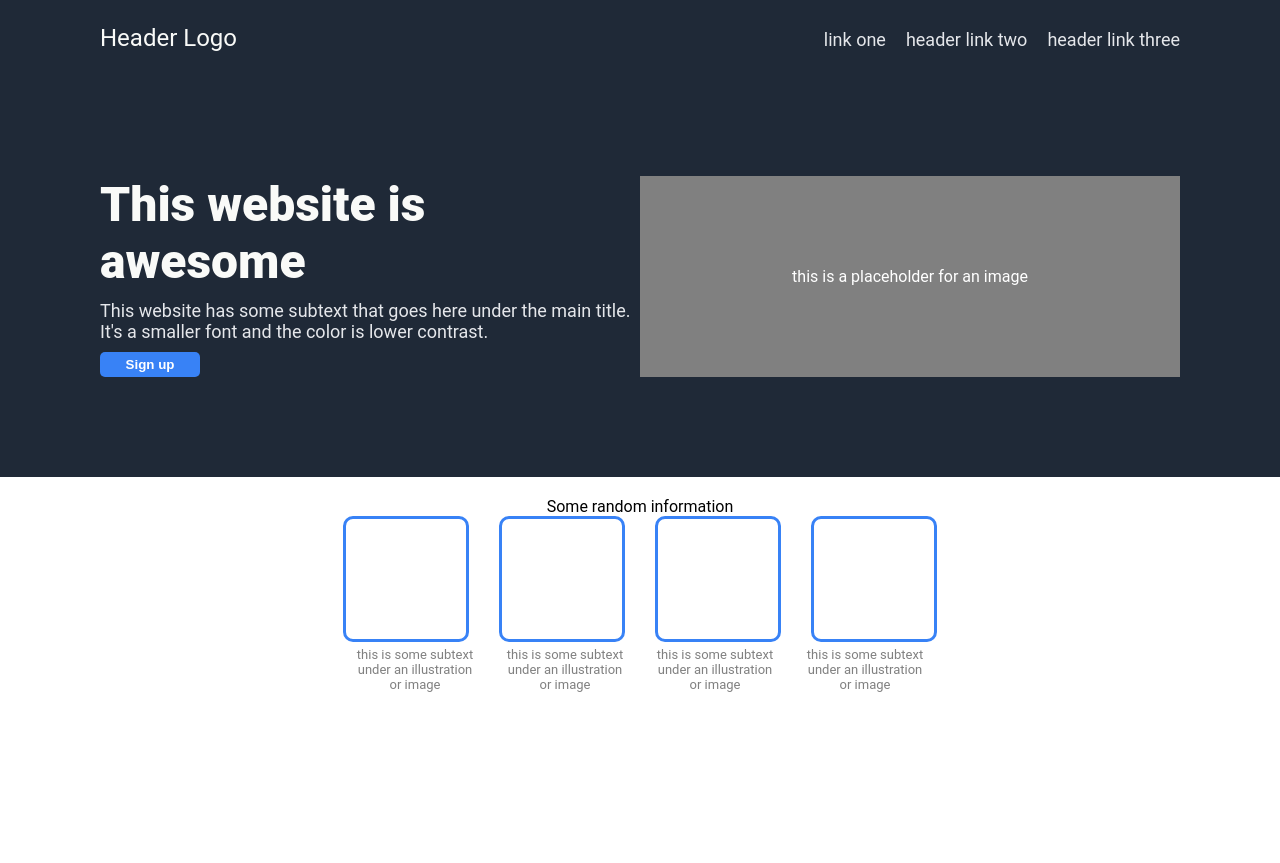
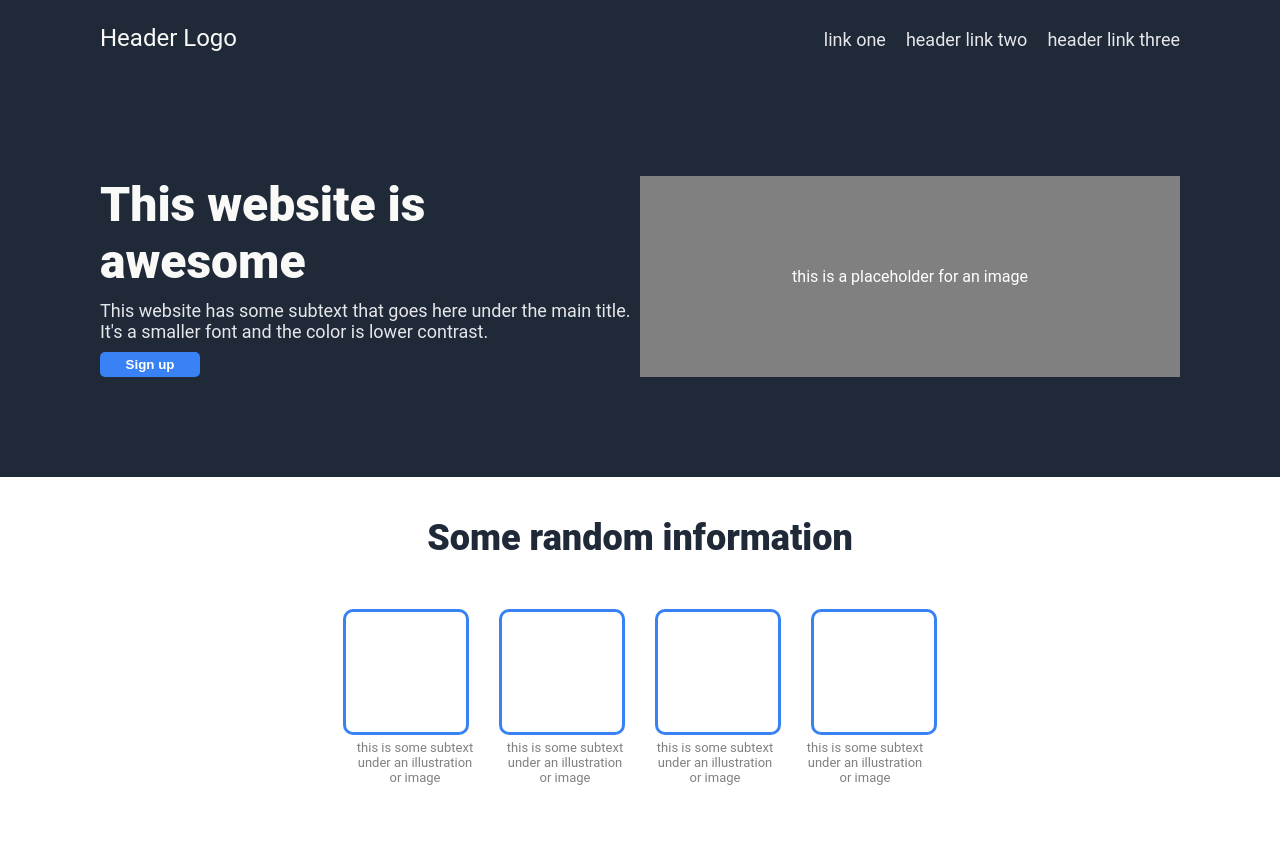
Before and after one commit to TiagoSobral/landing-page, a plain HTML site: page index.html in a window 1280 px wide. Drawn offline with Linux system fonts and the light colour scheme.

Commit message:
fix(class) title name changed to info-title.

```diff
--- a/index.html
+++ b/index.html
@@ -29,7 +29,7 @@
         </div>
     </div>
     <div class="second">
-        <div class="title">Some random information</div>
+        <div class="info-title">Some random information</div>
         <div class="box-container">
             <div class="box"></div>
             <div class="box"></div>
```
